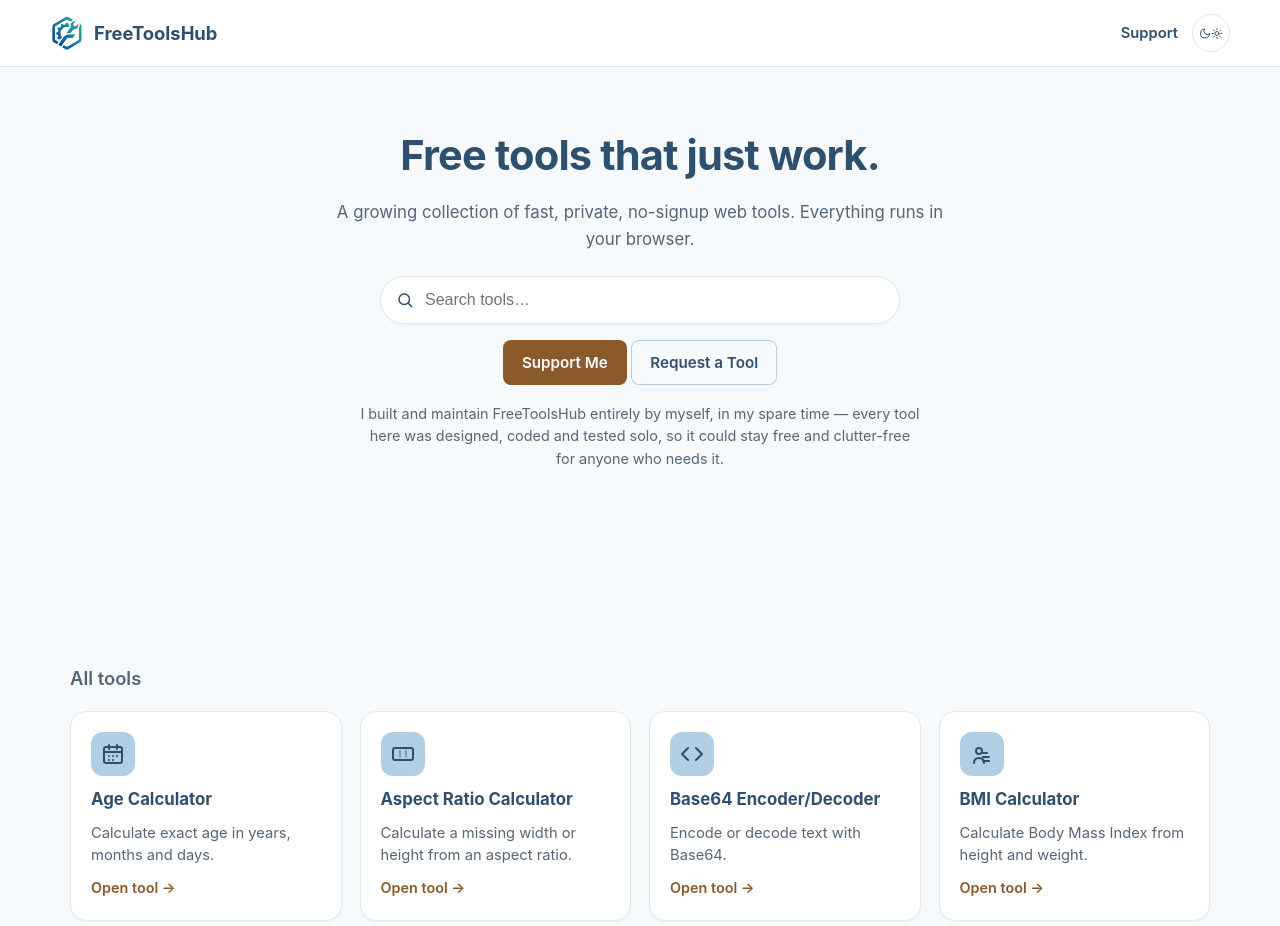
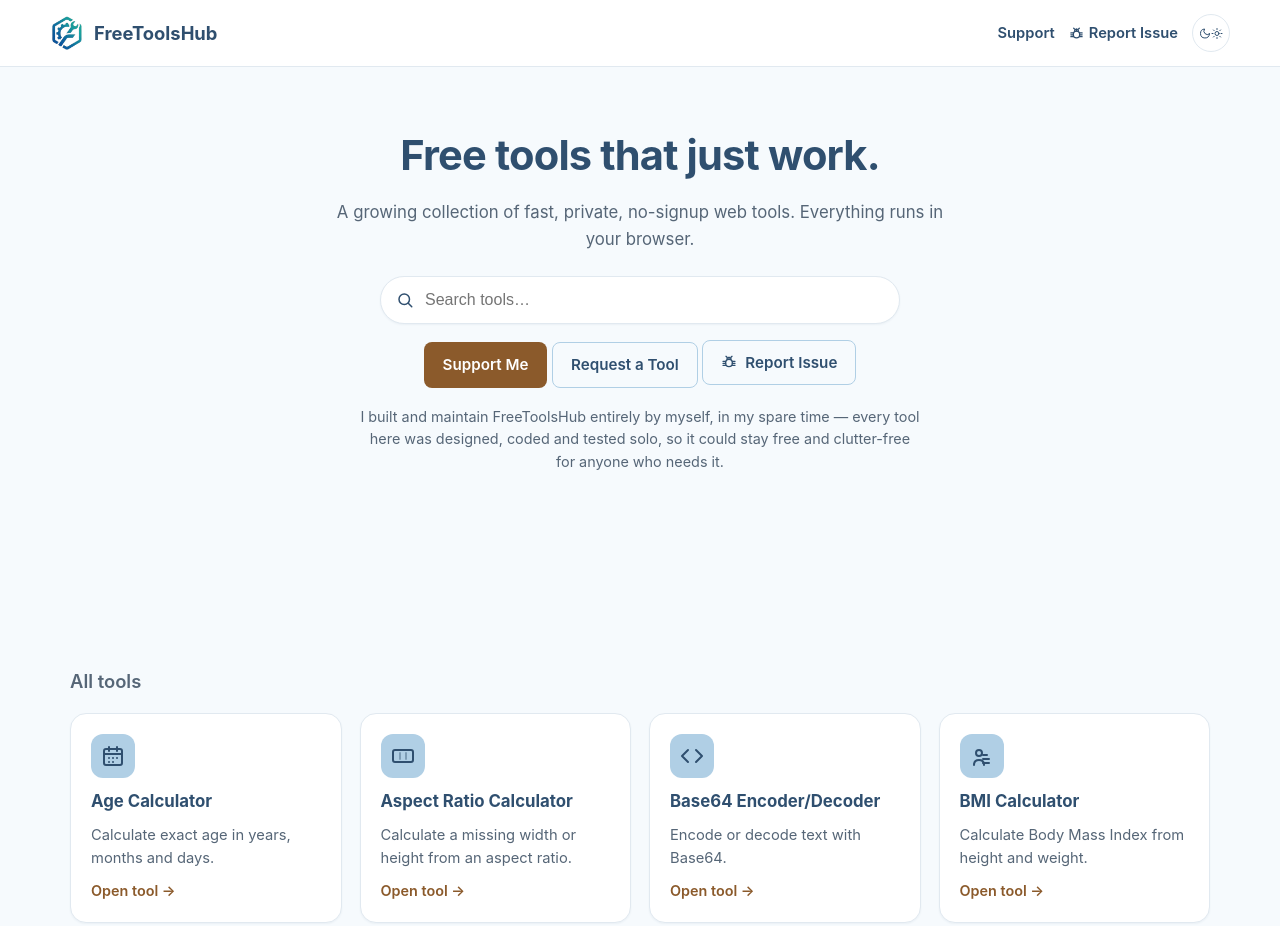
Before and after one commit to rehankhanzahid789/FreeToolsHub, a plain HTML site: page index.html in a window 1280 px wide. Shown: the top 926 px of the page. Drawn offline with Linux system fonts and the light colour scheme.

Commit message:
Bug Report Button Added

```diff
--- a/css/style.css
+++ b/css/style.css
@@ -119,9 +119,15 @@ img, svg { max-width: 100%; display: block; }
 
 .header-support-link {
   font-weight: 600; font-size: 0.92rem; color: var(--color-heading);
-  white-space: nowrap;
+  white-space: nowrap; display: inline-flex; align-items: center; gap: 5px;
 }
 .header-support-link:hover { color: var(--color-accent); }
+.header-support-link svg { width: 15px; height: 15px; display: block; }
+
+.btn svg { width: 16px; height: 16px; display: block; }
+
+.site-footer a { display: inline-flex; align-items: center; gap: 5px; }
+.site-footer a svg { width: 14px; height: 14px; display: block; }
 
 /* Hero */
 .hero {
--- a/index.html
+++ b/index.html
@@ -45,6 +45,10 @@
       </a>
       <div style="display:flex; align-items:center; gap:14px;">
         <a class="header-support-link" href="support/index.html">Support</a>
+        <a class="header-support-link" href="https://github.com/rehankhanzahid789/FreeToolsHub/issues/new?title=Bug%20report%3A%20&body=%23%23%20What%20happened%3F%0A%0A%0A%23%23%20Steps%20to%20reproduce%0A%0A%0A%23%23%20Expected%20behavior%0A%0A%0A%23%23%20Browser%20/%20device%20%28e.g.%20Chrome%20on%20Windows%2C%20Safari%20on%20iPhone%29%0A%0A%0A&labels=bug" target="_blank" rel="noopener noreferrer">
+          <svg viewBox="0 0 24 24" fill="none" stroke="currentColor" stroke-width="2" stroke-linecap="round" stroke-linejoin="round"><rect x="7" y="8" width="10" height="11" rx="5"/><path d="M12 8V5"/><path d="M9 5 7.5 3.5M15 5l1.5-1.5"/><path d="M7 11H3M7 14H3M7 17H3"/><path d="M17 11h4M17 14h4M17 17h4"/><path d="M9 8a3 3 0 0 1 6 0"/></svg>
+          Report Issue
+        </a>
         <button id="theme-toggle" class="theme-toggle" type="button" aria-label="Toggle dark mode" title="Toggle dark mode">
           <svg class="theme-toggle__icon-moon" viewBox="0 0 24 24" fill="none" stroke="currentColor" stroke-width="2" stroke-linecap="round" stroke-linejoin="round"><path d="M21 12.79A9 9 0 1 1 11.21 3 7 7 0 0 0 21 12.79Z"/></svg>
           <svg class="theme-toggle__icon-sun" viewBox="0 0 24 24" fill="none" stroke="currentColor" stroke-width="2" stroke-linecap="round" stroke-linejoin="round"><circle cx="12" cy="12" r="4"/><path d="M12 2v2M12 20v2M4.93 4.93l1.41 1.41M17.66 17.66l1.41 1.41M2 12h2M20 12h2M4.93 19.07l1.41-1.41M17.66 6.34l1.41-1.41"/></svg>
@@ -64,6 +68,10 @@
         <div class="actions" style="justify-content:center; margin-top:16px;">
           <a class="btn btn-accent" href="support/index.html">Support Me</a>
           <a class="btn btn-outline" href="https://www.fiverr.com/s/42P9yR1" target="_blank" rel="noopener noreferrer">Request a Tool</a>
+          <a class="btn btn-outline" href="https://github.com/rehankhanzahid789/FreeToolsHub/issues/new?title=Bug%20report%3A%20&body=%23%23%20What%20happened%3F%0A%0A%0A%23%23%20Steps%20to%20reproduce%0A%0A%0A%23%23%20Expected%20behavior%0A%0A%0A%23%23%20Browser%20/%20device%20%28e.g.%20Chrome%20on%20Windows%2C%20Safari%20on%20iPhone%29%0A%0A%0A&labels=bug" target="_blank" rel="noopener noreferrer">
+            <svg viewBox="0 0 24 24" fill="none" stroke="currentColor" stroke-width="2" stroke-linecap="round" stroke-linejoin="round"><rect x="7" y="8" width="10" height="11" rx="5"/><path d="M12 8V5"/><path d="M9 5 7.5 3.5M15 5l1.5-1.5"/><path d="M7 11H3M7 14H3M7 17H3"/><path d="M17 11h4M17 14h4M17 17h4"/><path d="M9 8a3 3 0 0 1 6 0"/></svg>
+            Report Issue
+          </a>
         </div>
         <p style="max-width:560px;margin:18px auto 0;color:var(--color-text-muted);font-size:0.9rem;">
           I built and maintain FreeToolsHub entirely by myself, in my spare time — every tool here
@@ -325,6 +333,10 @@
       <span style="display:flex; gap:16px; flex-wrap:wrap;">
         <a href="support/index.html">Support me</a>
         <a href="https://www.fiverr.com/s/42P9yR1" target="_blank" rel="noopener noreferrer">Request a tool</a>
+        <a href="https://github.com/rehankhanzahid789/FreeToolsHub/issues/new?title=Bug%20report%3A%20&body=%23%23%20What%20happened%3F%0A%0A%0A%23%23%20Steps%20to%20reproduce%0A%0A%0A%23%23%20Expected%20behavior%0A%0A%0A%23%23%20Browser%20/%20device%20%28e.g.%20Chrome%20on%20Windows%2C%20Safari%20on%20iPhone%29%0A%0A%0A&labels=bug" target="_blank" rel="noopener noreferrer">
+          <svg viewBox="0 0 24 24" fill="none" stroke="currentColor" stroke-width="2" stroke-linecap="round" stroke-linejoin="round"><rect x="7" y="8" width="10" height="11" rx="5"/><path d="M12 8V5"/><path d="M9 5 7.5 3.5M15 5l1.5-1.5"/><path d="M7 11H3M7 14H3M7 17H3"/><path d="M17 11h4M17 14h4M17 17h4"/><path d="M9 8a3 3 0 0 1 6 0"/></svg>
+          Report Issue
+        </a>
         <a href="index.html">Back to top</a>
       </span>
     </div>
```
Also changed, not shown: js/layout.js (+8 -0 lines).
